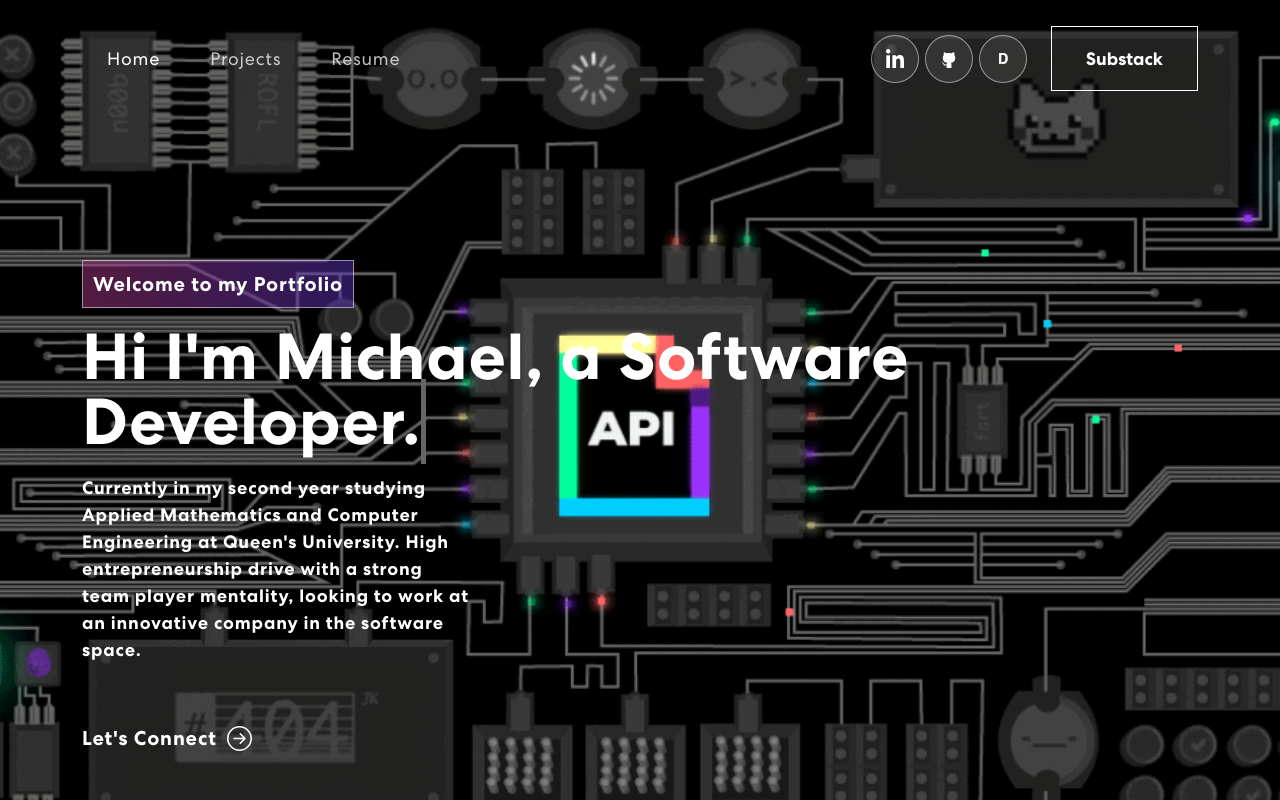
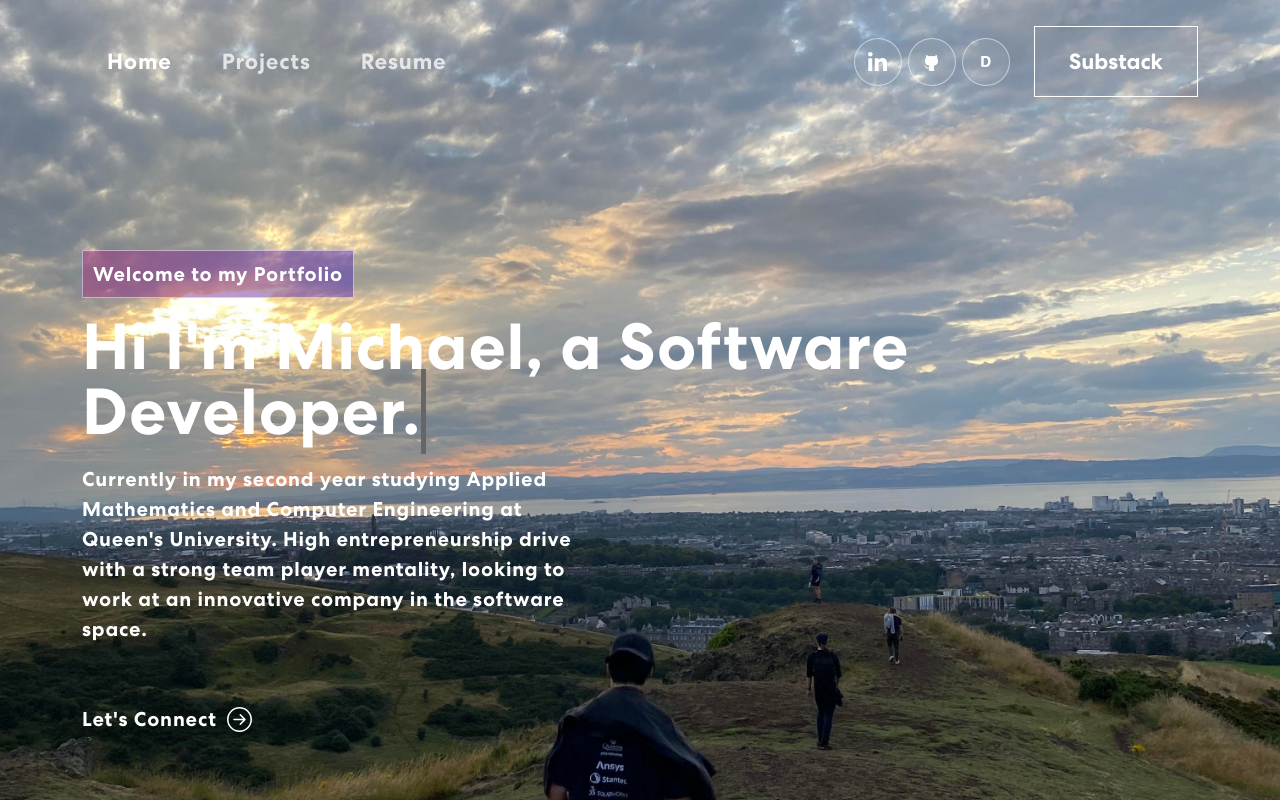
Before and after one commit to michael-han-dev/michael_han, a React (Create React App) app: page / in a window 1280 px wide. Shown: the top 800 px of the page. Built offline with nearby package versions, Linux system fonts and the light colour scheme.

Commit message:
changed landing page photo and updated resume

```diff
--- a/src/App.css
+++ b/src/App.css
@@ -98,11 +98,11 @@ nav.navbar a.navbar-brand {
     width: 9%;
 }
 nav.navbar .navbar-nav .nav-link.navbar-link {
-  font-weight: 400;
-  color: #fff !important;
+  font-weight: 700;
+  color: #ffffff !important;
   letter-spacing: 0.8px;
   padding: 0 25px;
-  font-size: 18px;
+  font-size: 22px;
   opacity: 0.75;
 }
 nav.navbar .navbar-nav a.nav-link.navbar-link:hover,
@@ -152,10 +152,10 @@ span.navbar-text {
 }
 .navbar-text button {
   font-weight: 700;
-  color: #fff;
-  border: 1px solid #fff;
+  color: #ffffff;
+  border: 1px solid #ffffff;
   padding: 18px 34px;
-  font-size: 18px;
+  font-size: 22px;
   margin-left: 18px;
 	position: relative;
 	background-color: transparent;
@@ -169,7 +169,7 @@ span.navbar-text {
   width: 0%;
   height: 100%;
   position: absolute;
-  background-color: #fff;
+  background-color: #ffffff;
   left: 0;
   top: 0;
   z-index: -1;
@@ -206,7 +206,7 @@ nav.navbar .navbar-toggler-icon:before {
 	width: 24px;
 	position: absolute;
 	height: 2px;
-	background-color: #fff;
+	background-color: #fffefe;
 	top: 0;
 	left: 0;
 	content: '';
@@ -233,9 +233,9 @@ nav.navbar .navbar-toggler[aria-expanded="true"] .navbar-toggler-icon {
 /************ Banner Css ************/
 .banner {
   margin-top: 0;
-  padding: 260px 0 100px 0;
-  background-image: url('./assets/img/devGif.gif');
-  background-position: top center;
+  padding: 250px 0 300px 0;
+  background-image: url('./assets/img/scotland.png');
+  background-position: center;
   background-size: cover;
   background-repeat: no-repeat;
 }
@@ -259,9 +259,9 @@ nav.navbar .navbar-toggler[aria-expanded="true"] .navbar-toggler-icon {
 }
 .banner p {
   color: #B8B8B8;
-  max-width: 35%;
+  max-width: 45%;
   color: #fff;
-  font-size: 18px;
+  font-size: 20px;
   letter-spacing: 0.8px;
   line-height: 1.5em;
   width: 96%;
```
Also changed, not shown: src/assets/img/scotland.png (added), 1 other file (tests, documents, lock files or other folders).
